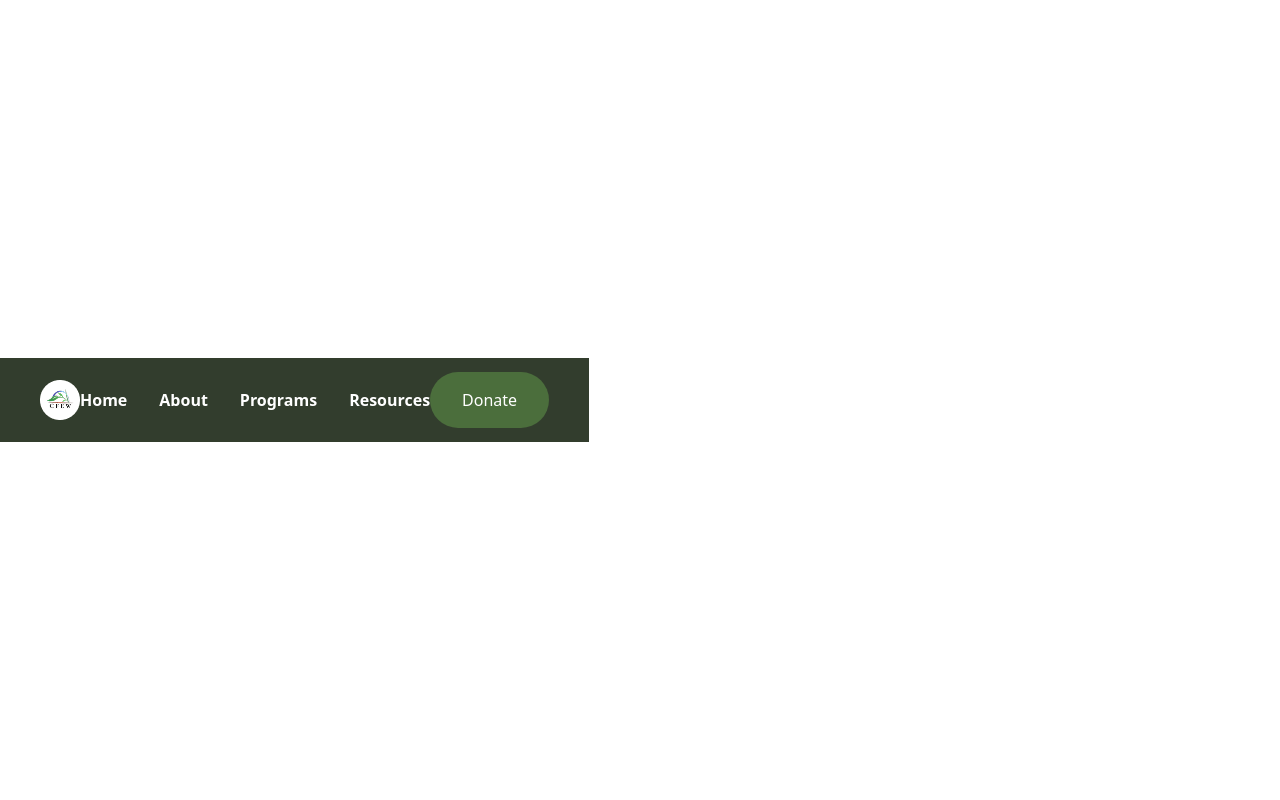
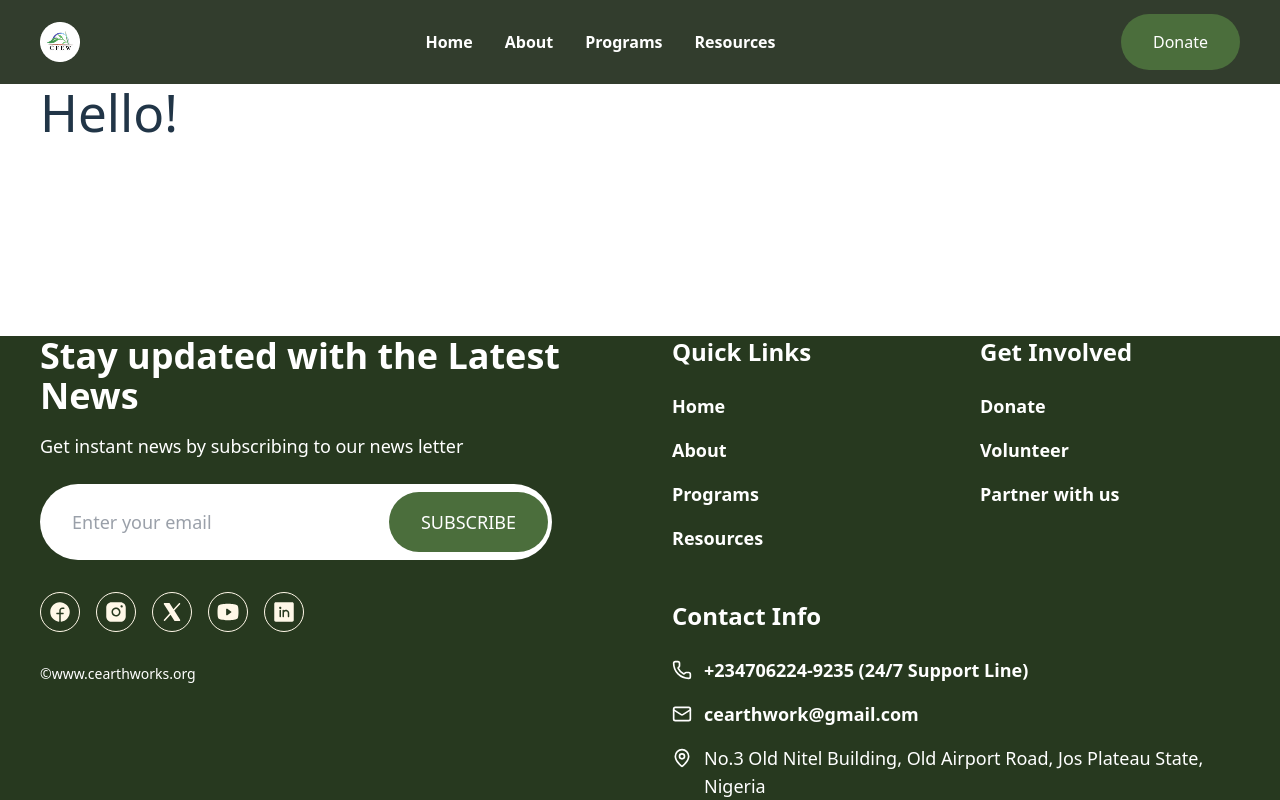
Before and after one commit to Akintayo74/CFEW-website-dian, a React (Vite) app: page / in a window 1280 px wide. Built offline with nearby package versions, Linux system fonts and the light colour scheme.

Commit message:
Fix Header and Footer Layout problem

```diff
--- a/src/components/Footer/Footer.jsx
+++ b/src/components/Footer/Footer.jsx
@@ -18,7 +18,7 @@ function Footer() {
   };
 
   return (
-    <footer className="bg-cfew-primary-800 mb-10">
+    <footer className="bg-cfew-primary-800">
       <Container>
         {/* Main Footer Layout */}
         <div className="grid grid-cols-1 lg:grid-cols-2 gap-12 lg:gap-16">
--- a/src/components/Layout/Layout.jsx
+++ b/src/components/Layout/Layout.jsx
@@ -1,18 +1,18 @@
-// import React from 'react';
-// import Header from '../Header';
-// import Footer from '../Footer';
+import React from 'react';
+import Header from '../Header';
+import Footer from '../Footer';
 
 
-// function Layout() {
-//   return (
-//     <>
-//       <Header />
-//         <main>
-//           { children }
-//         </main>
-//       <Footer />
-//     </>
-//   );
-// }
+function Layout({ children }) {
+  return (
+    <div className='flex flex-col min-h-screen'>
+      <Header />
+        <main className='flex-grow'>
+          { children }
+        </main>
+      <Footer />
+    </div>
+  );
+}
 
-// export default Layout;
+export default Layout;
--- a/src/index.css
+++ b/src/index.css
@@ -33,8 +33,6 @@ a:hover {
 
 body {
   margin: 0;
-  display: flex;
-  place-items: center;
   min-width: 320px;
   min-height: 100vh;
 }
@@ -44,25 +42,6 @@ h1 {
   line-height: 1.1;
 }
 
-/* button {
-  border-radius: 8px;
-  border: 1px solid transparent;
-  padding: 0.6em 1.2em;
-  font-size: 1em;
-  font-weight: 500;
-  font-family: inherit;
-  background-color: #1a1a1a;
-  cursor: pointer;
-  transition: border-color 0.25s;
-}
-button:hover {
-  border-color: #646cff;
-}
-button:focus,
-button:focus-visible {
-  outline: 4px auto -webkit-focus-ring-color;
-} */
-
 @media (prefers-color-scheme: light) {
   :root {
     color: #213547;
@@ -71,7 +50,4 @@ button:focus-visible {
   a:hover {
     color: #747bff;
   }
-  /* button {
-    background-color: #f9f9f9;
-  } */
 }
--- a/src/pages/HomePage.jsx
+++ b/src/pages/HomePage.jsx
@@ -1,9 +1,15 @@
+import Container from '../components/Container/Container';
 import Header from '../components/Header'
+import Layout from '../components/Layout/Layout';
 
 function HomePage() {
 
     return (
-        <Header />
+        <Layout>
+            <Container>
+                <h1>Hello!</h1>
+            </Container>
+        </Layout>
     )
 }
 
```
Also changed, not shown: structure.txt.
